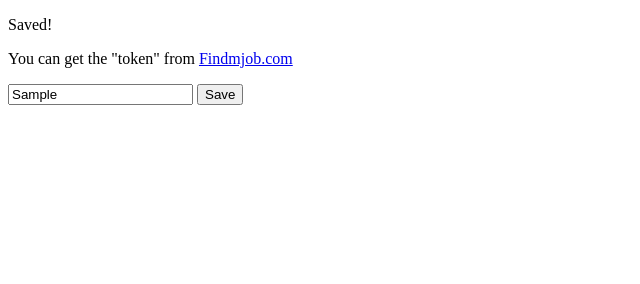
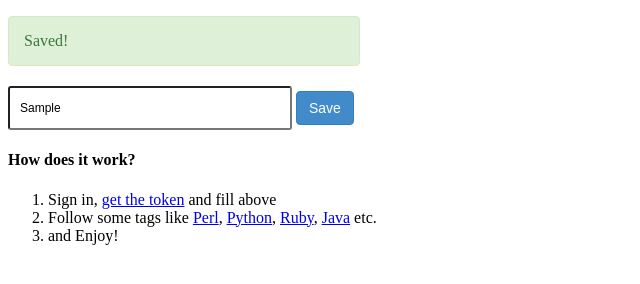
Before and after one commit to fayland/findmjob.com_chrome_extension, a browser extension: page src/options/index.html in a window 1280 px wide. Both pictures are taken after typing "Sample" into the empty fields and a click on the input "Save". Shown: the whole page, without its empty margins (0-640 px from the left). Drawn offline with Linux system fonts and the light colour scheme.

Commit message:
option style tweak

```diff
--- a/src/options/index.html
+++ b/src/options/index.html
@@ -3,13 +3,71 @@
 <head>
 	<title>FindmJob Settings</title>
     <script src="options.js"></script>
+    <style>
+    #msg {
+      padding: 15px;
+      margin-bottom: 20px;
+      border: 1px solid transparent;
+      border-radius: 4px;
+      background-color: #dff0d8;
+      border-color: #d6e9c6;
+      color: #3c763d;
+      display: none;
+      width: 320px;
+    }
+    #token {
+      width: 260px;
+      height: 30px;
+      padding: 5px 10px;
+      font-size: 12px;
+      line-height: 1.5;
+      border-radius: 3px;
+    }
+    #save {
+      display: inline-block;
+      margin-bottom: 0;
+      font-weight: normal;
+      text-align: center;
+      vertical-align: middle;
+      cursor: pointer;
+      background-image: none;
+      border: 1px solid transparent;
+      white-space: nowrap;
+      padding: 6px 12px;
+      font-size: 14px;
+      line-height: 1.428571429;
+      border-radius: 4px;
+      -webkit-user-select: none;
+      -moz-user-select: none;
+      -ms-user-select: none;
+      -o-user-select: none;
+      user-select: none;
+      color: #ffffff;
+      background-color: #428bca;
+      border-color: #357ebd;
+    }
+    .info {
+      font-family: "Helvetica Neue", Helvetica, Arial, sans-serif;
+      line-height: 1.1;
+      margin-top: 20px;
+      margin-bottom: 10px;
+    }
+    </style>
 </head>
 <body>
 
     <p id='msg'></p>
 
-    <p>You can get the "token" from <a href="http://findmjob.com/user/token" target="_blank">Findmjob.com</a></p>
     <input type='text' name='token' id='token' /> <input type='submit' id='save' value="Save" />
+
+    <p class="info">
+    <h4>How does it work?</h4>
+    <ol>
+    <li>Sign in, <a href="http://findmjob.com/user/token" target="_blank">get the token</a> and fill above</li>
+    <li>Follow some tags like <a href="http://findmjob.com/tag/Perl" target="_blank">Perl</a>, <a href="http://findmjob.com/tag/Python" target="_blank">Python</a>, <a href="http://findmjob.com/tag/Ruby" target="_blank">Ruby</a>, <a href="http://findmjob.com/tag/Java" target="_blank">Java</a> etc.</li>
+    <li>and Enjoy!</li>
+    </ol>
+    </p>
 
 </body>
 </html>
--- a/src/options/options.js
+++ b/src/options/options.js
@@ -4,5 +4,6 @@ document.addEventListener('DOMContentLoaded', function() {
     document.getElementById('save').addEventListener('click', function() {
         localStorage.setItem('findmjob_token',  token.value);
         document.getElementById('msg').innerHTML = "Saved!";
+        document.getElementById('msg').style.display = "block";
     });
 });
```
